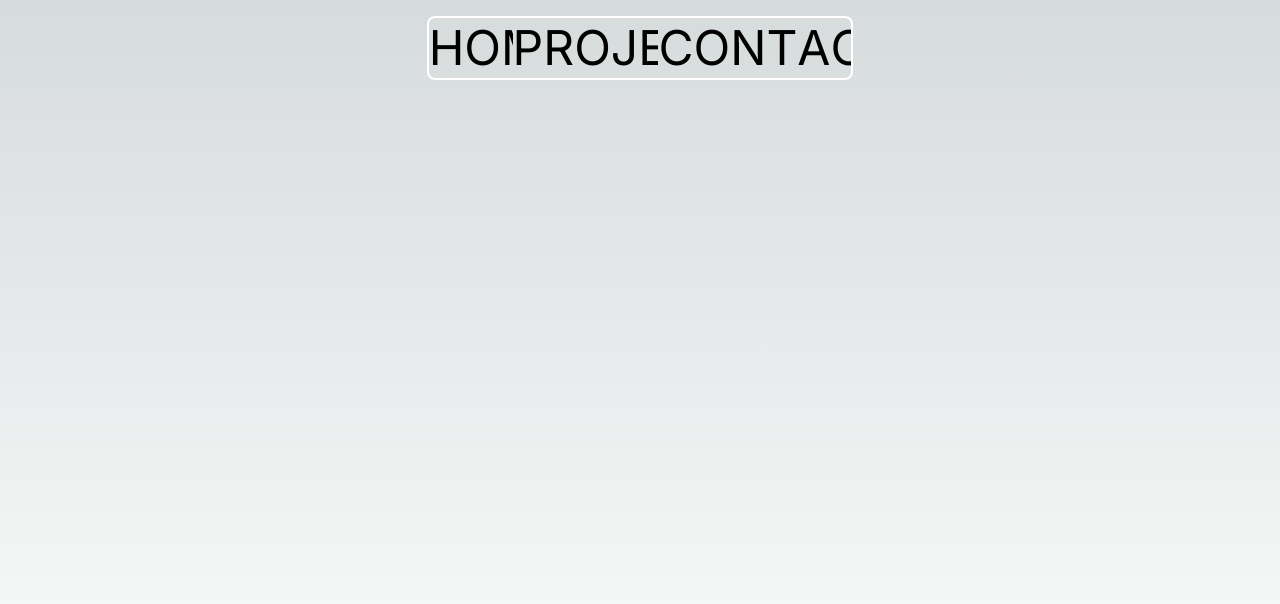
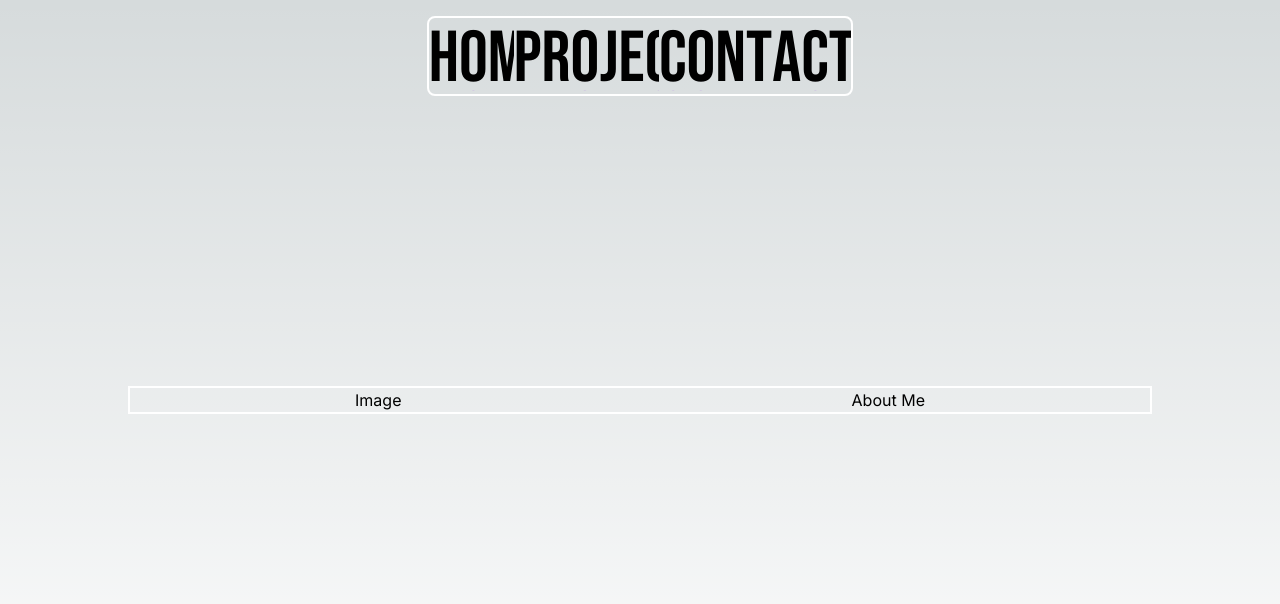
Before and after one commit to GabrielMunizz/porfolio2, a Next.js app: page / in a window 1280 px wide. Shown: the top 604 px of the page. Built offline with nearby package versions, Linux system fonts and the light colour scheme.

Commit message:
Iniciando page AboutMe

```diff
--- a/src/app/globals.css
+++ b/src/app/globals.css
@@ -31,3 +31,7 @@ body {
     text-wrap: balance;
   }
 }
+
+.bebas {
+  font-family: var(--font-bebas-neue);
+}
--- a/src/app/layout.tsx
+++ b/src/app/layout.tsx
@@ -1,8 +1,13 @@
 import type { Metadata } from "next";
-import { Inter } from "next/font/google";
+import { Inter, Bebas_Neue } from "next/font/google";
 import "./globals.css";
 
 const inter = Inter({ subsets: ["latin"] });
+const bebas = Bebas_Neue({
+  subsets: ["latin"],
+  weight: "400",
+  variable: "--font-bebas-neue",
+});
 
 export const metadata: Metadata = {
   title: "Create Next App",
@@ -16,7 +21,7 @@ export default function RootLayout({
 }>) {
   return (
     <html lang="en">
-      <body className={inter.className}>{children}</body>
+      <body className={`${inter.className} ${bebas.variable}`}>{children}</body>
     </html>
   );
 }
--- a/src/app/page.tsx
+++ b/src/app/page.tsx
@@ -1,9 +1,11 @@
 import NavBar from "@/components/NavBar";
+import AboutMe from "./pages/AboutMe";
 
 export default function Home() {
   return (
-    <main className="flex flex-col flex-center items-center justify-start min-h-screen w-full">
+    <main className="flex relative flex-col flex-center items-center justify-start min-h-screen w-full">
       <NavBar />
+      <AboutMe />
     </main>
   );
 }
--- /dev/null
+++ b/src/app/pages/AboutMe.tsx
@@ -0,0 +1,14 @@
+export default function AboutMe() {
+  return (
+    <div className="flex flex-col justify-center items-center min-w-full min-h-lvh">
+      <div className="flex flex-row justify-around items-center border-2 border-white w-[80%]">
+        <div>
+          <h1>Image</h1>
+        </div>
+        <div>
+          <h1>About Me</h1>
+        </div>
+      </div>
+    </div>
+  );
+}
--- a/src/components/FlipTab.tsx
+++ b/src/components/FlipTab.tsx
@@ -22,7 +22,7 @@ export default function FlipTab({ children }: TabProps) {
     <motion.li
       initial="initial"
       whileHover="hovered"
-      className="relative block overflow-hidden whitespace-nowrap uppercase sm:text-5xl md:text8xl lg:9xl hover:cursor-pointer"
+      className="relative block bebas overflow-hidden whitespace-nowrap uppercase mt-2 sm:text-7xl md:text8xl lg:9xl hover:cursor-pointer"
       style={{
         lineHeight: 0.85,
       }}
--- a/src/components/NavBar.tsx
+++ b/src/components/NavBar.tsx
@@ -2,7 +2,7 @@ import FlipTab from "./FlipTab";
 
 export default function NavBar() {
   return (
-    <nav className="flex justify-center items-center w-1/3 border-2 border-white mt-4 min-h-16 rounded-lg">
+    <nav className="flex absolute justify-center items-center w-1/3 border-2 border-white mt-4 min-h-20 rounded-lg">
       <ul className="flex flex-row justify-around min-w-full">
         <FlipTab>Home</FlipTab>
         <FlipTab>Projects</FlipTab>
```
